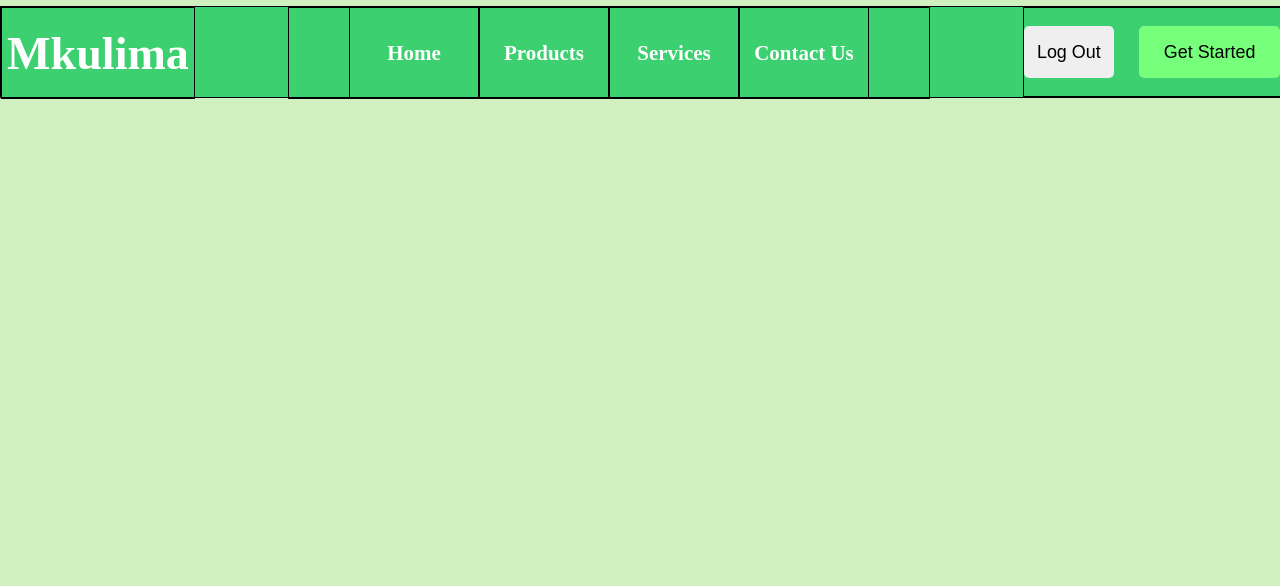
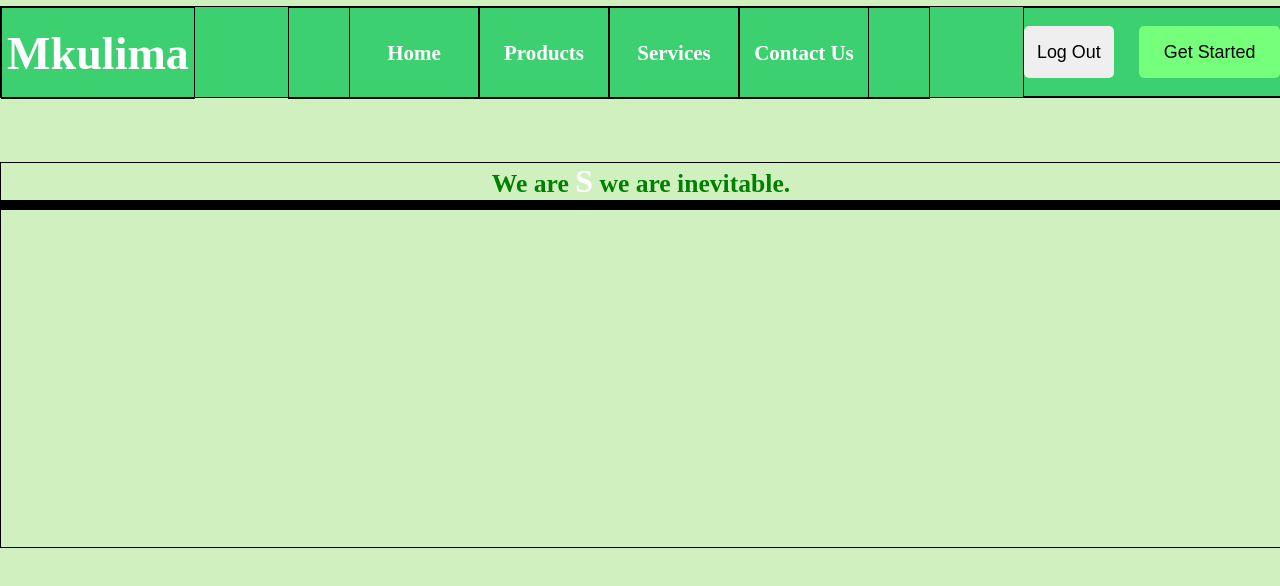
Before and after one commit to MokuaEnock/Farm, a plain HTML site: page index.html in a window 1280 px wide. Drawn offline with Linux system fonts and the light colour scheme.

Commit message:
craete basic structure for section 1

```diff
--- a/index.html
+++ b/index.html
@@ -24,5 +24,20 @@
         </div>
       </div>
     </header>
+
+    <!--<div id="sect1_1"></div>
+        <div id="sect1_1"></div>-->
+    <!--=============Header================-->
+    <section>
+      <div id="section1">
+        <h2>We are <strong>S</strong> we are inevitable.</h2>
+        <div id="sect2_cont">
+          <div id="s1_1"></div>
+          <div id="s1_2"></div>
+          <div id="s1_3"></div>
+          <div id="s1_4"></div>
+        </div>
+      </div>
+    </section>
   </body>
 </html>
--- a/resources/css/index.css
+++ b/resources/css/index.css
@@ -83,3 +83,20 @@ body {
   background-color: rgb(118, 255, 122);
   border-radius: 0.4vw;
 }
+
+/*==========section 1============*/
+#section1 {
+  width: 100%;
+  height: 30vw;
+  margin-top: 5%;
+  text-align: center;
+}
+#section1 h2 {
+  font-size: 2vw;
+  color: green;
+}
+strong {
+  color: white;
+  font-size: 2.5vw;
+  font-weight: 1200;
+}
```
